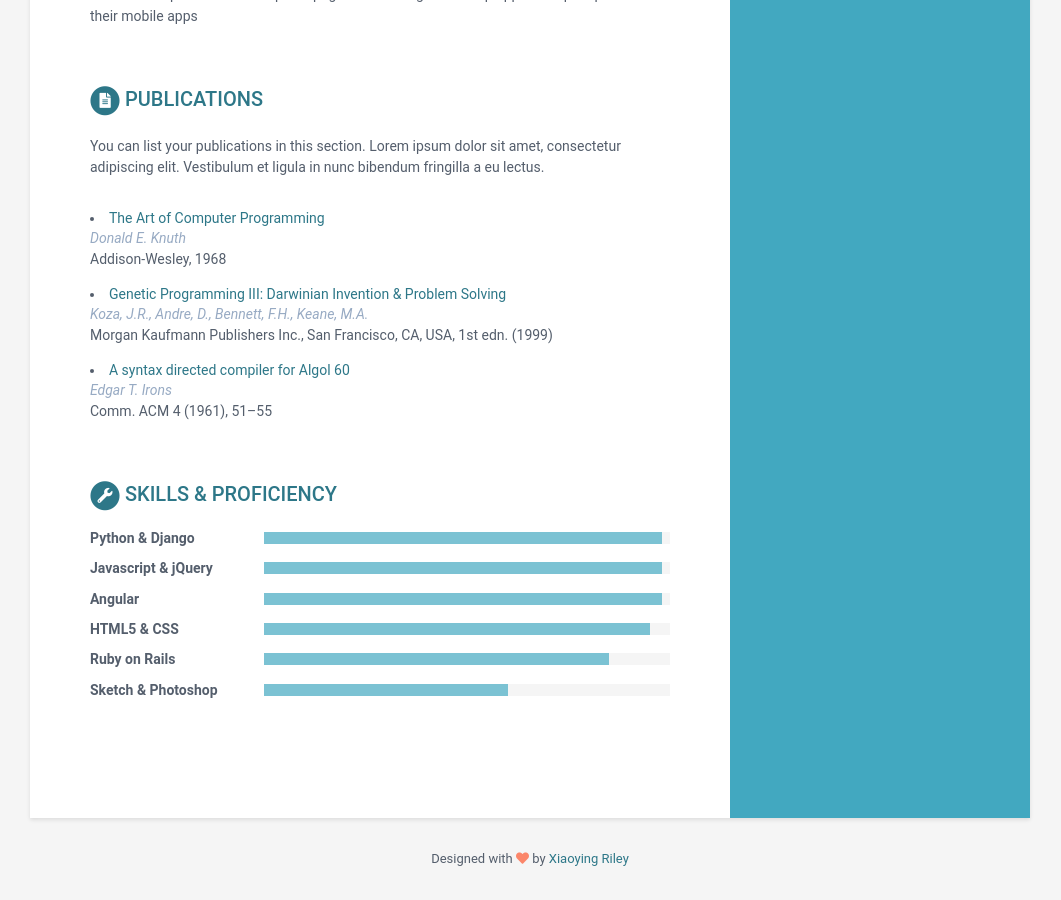
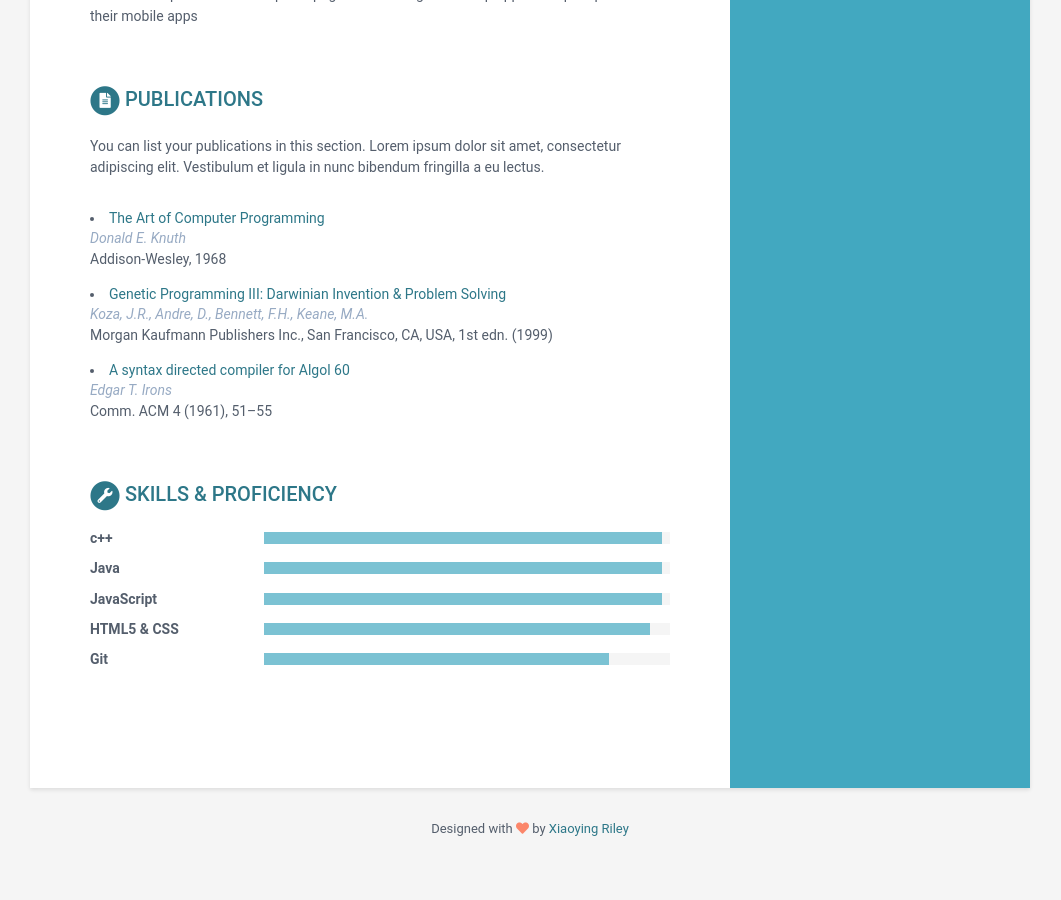
Before and after one commit to anarboleda/CV2, a Jekyll site: the page built from index.html, in a window 1280 px wide and 900 px high, scrolled down 2235 px. Shown: the whole window, without its empty margins (110-1171 px from the left). Built offline with Jekyll 4.4.1, drawn with Linux system fonts in a browser that asks for light colours; after the commit the page ends 3104 px from its top, so only the background shows below that.

Commit message:
Cambia skills

```diff
--- a/_data/data.yml
+++ b/_data/data.yml
@@ -245,23 +245,21 @@ skills:
     title: Skills &amp; Proficiency
 
     toolset:
-      - name: Python & Django
+      - name: c++
         level: 98%
 
-      - name: Javascript & jQuery
+      - name: Java
         level: 98%
 
-      - name: Angular
+      - name: JavaScript
         level: 98%
 
       - name: HTML5 & CSS
         level: 95%
 
-      - name: Ruby on Rails
+      - name: Git
         level: 85%
 
-      - name: Sketch & Photoshop
-        level: 60%
 
 footer: >
     Designed with <i class="fas fa-heart"></i> by <a href="http://themes.3rdwavemedia.com" target="_blank" rel="nofollow">Xiaoying Riley</a>
```
